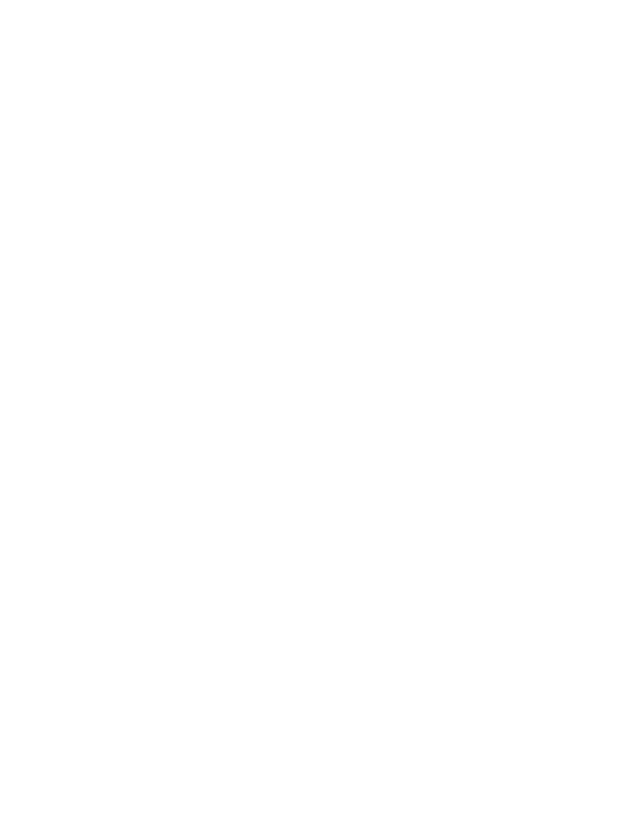
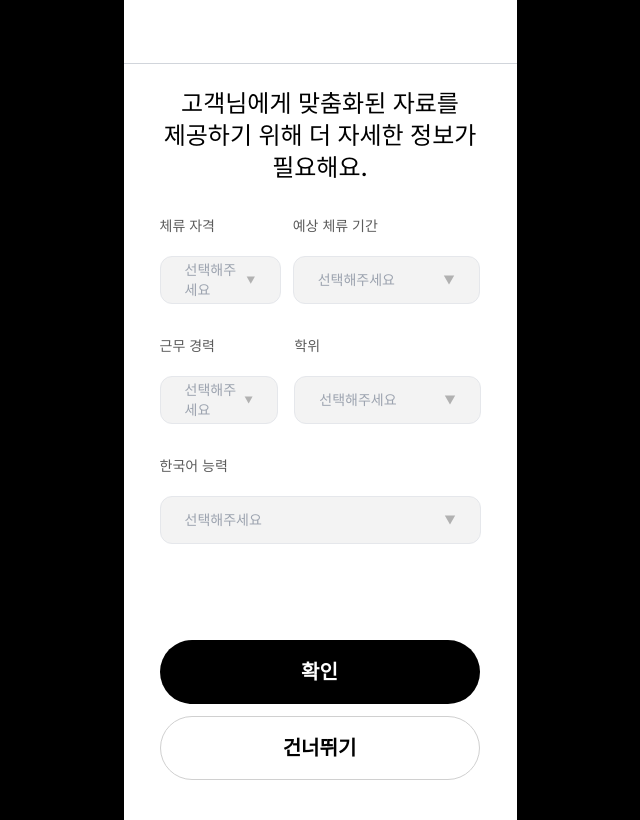
Before and after one commit to BeJunseok/CrossBiz-FE, a React (Vite) app: page /register/visa-info in a window 1280 px wide. Before the commit this address had no page. Shown: the whole page, without its empty margins (320-960 px from the left). Built offline with nearby package versions, Linux system fonts and the light colour scheme.

Commit message:
feat: 추가정보 페이지2 구현

```diff
--- a/src/App.jsx
+++ b/src/App.jsx
@@ -9,6 +9,7 @@ import SearchPage from '@/pages/community/SearchPage';
 import PostDetailPage from '@/pages/community/PostDetailPgae';
 import RegisterPage from './pages/register/RegisterPage';
 import PersonalInfoPage from './pages/register/PersonalInfoPage';
+import VisaInfoPage from './pages/register/VisaInfoPage';
 
 function App() {
   return (
@@ -19,6 +20,7 @@ function App() {
         <Route path="/login" element={<LoginPage />} />
         <Route path="/register" element={<RegisterPage />} />
         <Route path="/register/personal-info" element={<PersonalInfoPage />} />
+        <Route path="/register/visa-info" element={<VisaInfoPage />} />
         <Route path="/community/search" element={<SearchPage />} />
         <Route path="/community/post/:id" element={<PostDetailPage />} />
 
--- a/src/components/register/Dropdown.jsx
+++ b/src/components/register/Dropdown.jsx
@@ -43,7 +43,7 @@ const Dropdown = ({ options, value, placeholder, onChange, error }) => {
             onChange={(e) => onChange(e.target.value)}
             placeholder="직접 입력해주세요"
             className={clsx(
-              'w-full h-12 bg-[#f3f3f3] rounded-xl px-6 py-4 text-lg font-medium text-black focus:outline-none focus:ring-2 transition-all',
+              'w-full h-12 bg-[#f3f3f3] rounded-xl px-6 py-4 placeholder:text-sm text-black focus:outline-none focus:ring-2 transition-all',
               {
                 'border border-red-300 focus:ring-red-300': error,
                 'focus:border-blue-500': !error,
@@ -57,7 +57,7 @@ const Dropdown = ({ options, value, placeholder, onChange, error }) => {
             type="button"
             onClick={() => setIsOpen(!isOpen)}
             className={clsx(
-              'w-full h-12 bg-[#f3f3f3] rounded-xl px-6 py-lg flex items-center justify-between text-left transition-all focus:border-blue-500',
+              'w-full h-12 bg-[#f3f3f3] rounded-xl px-6 py-lg  flex items-center justify-between text-left transition-all focus:border-blue-500',
               {
                 'border border-red-300': error,
                 'border focus:border-blue-500': !error,
@@ -65,7 +65,7 @@ const Dropdown = ({ options, value, placeholder, onChange, error }) => {
             )}
           >
             <span
-              className={`text-base font-medium ${
+              className={`text-sm font-medium ${
                 value ? 'text-black' : 'text-gray-400'
               }`}
             >
@@ -86,7 +86,7 @@ const Dropdown = ({ options, value, placeholder, onChange, error }) => {
                 key={option}
                 type="button"
                 onClick={() => handleSelect(option)}
-                className="w-full h-12 px-6 py-3 text-left text-lg hover:bg-gray-50 transition-colors border-b border-gray-100 last:border-b-0"
+                className="w-full h-12 px-6 py-3 text-left text-base hover:bg-gray-50 transition-colors border-b border-gray-100 last:border-b-0"
               >
                 {option}
               </button>
--- a/src/constants/dropdownOptions.js
+++ b/src/constants/dropdownOptions.js
@@ -2,4 +2,47 @@ export const dropdownOptions = {
   AGE_OPTIONS: ['10대 미만', '20-30대', '40-50대', '60대 이상'],
   NATIONALITY_OPTIONS: ['중국', '미국', '터키', '태국', '기타'],
   BUSINESS_INFO_OPTIONS: ['자영업자', '예비창업자', '기타'],
+  RESIDENCE_STATUS_OPTIONS: [
+    '유학',
+    '구직',
+    '기업투자',
+    '단기종합',
+    '일반연수',
+    '기타',
+  ],
+  EXPECTED_STAY_PERIOD_OPTIONS: [
+    '3개월 이하',
+    '6개월 이하',
+    '1년 이하',
+    '2년 이하',
+    '3년 이하',
+    '5년 이하',
+    '영주/무기한',
+    '모름',
+  ],
+  WORK_EXPERIENCE_OPTIONS: [
+    '없음(0년)',
+    '1년 이상',
+    '2년 이상',
+    '3년 이상',
+    '5년 이상',
+    '10년 이상',
+  ],
+  DEGREE_OPTIONS: [
+    '없음',
+    '고등학교 졸업',
+    '전문학사',
+    '학사',
+    '석사',
+    '박사',
+    '기타',
+  ],
+  KOREAN_PROFICIENCY_OPTIONS: [
+    '없음',
+    '기초 회화 가능(TOPIK 1-2)',
+    '중급(TOPIK 3-4)',
+    '고급(TOPIK 5-6)',
+    '한국 대학교 졸업',
+    '기타',
+  ],
 };
--- /dev/null
+++ b/src/pages/register/VisaInfoPage.jsx
@@ -0,0 +1,213 @@
+import { useState } from 'react';
+import { useForm, Controller } from 'react-hook-form';
+import { zodResolver } from '@hookform/resolvers/zod';
+import { useNavigate } from 'react-router-dom';
+import Dropdown from '@/components/register/Dropdown';
+import { visaInfoSchema } from '@/utils/validation';
+import { dropdownOptions } from '@/constants/dropdownOptions';
+import { useRegisterStore } from '@/stores/registerStore';
+
+const {
+  RESIDENCE_STATUS_OPTIONS,
+  EXPECTED_STAY_PERIOD_OPTIONS,
+  WORK_EXPERIENCE_OPTIONS,
+  DEGREE_OPTIONS,
+  KOREAN_PROFICIENCY_OPTIONS,
+} = dropdownOptions;
+
+const VisaInfoPage = () => {
+  const { formData, resetFormData } = useRegisterStore();
+  const nav = useNavigate();
+  const [isSubmitting, setIsSubmitting] = useState(false);
+
+  const {
+    handleSubmit,
+    control,
+    formState: { errors, isValid },
+  } = useForm({
+    resolver: zodResolver(visaInfoSchema),
+    mode: 'onChange',
+    defaultValues: formData,
+  });
+
+  const handleRegistrationSubmit = async (finalData) => {
+    setIsSubmitting(true);
+
+    setTimeout(() => {
+      console.log('회원가입 완료! 최종 데이터:', finalData);
+      resetFormData();
+
+      alert('회원가입 완료!');
+      nav('/login');
+
+      setIsSubmitting(false);
+    }, 2000);
+  };
+
+  const onSubmit = (data) => {
+    const completeFormData = { ...formData, ...data };
+    handleRegistrationSubmit(completeFormData);
+  };
+
+  const handleSkip = async () => {
+    const completeFormData = {
+      ...formData,
+      visaStatus: '',
+      expectedStayPeriod: '',
+      workExperience: '',
+      education: '',
+      koreanProficiency: '',
+    };
+
+    handleRegistrationSubmit(completeFormData);
+  };
+
+  return (
+    <div className="min-h-screen w-full bg-white">
+      {/* 헤더 */}
+      <header className="bg-white border-b border-gray-300 h-16" />
+
+      <div className="px-9 pt-6">
+        <div className="mb-8 text-center">
+          <p className="text-2xl font-medium text-black leading-8">
+            고객님에게 맞춤화된 자료를
+            <br />
+            제공하기 위해 더 자세한 정보가
+            <br />
+            필요해요.
+          </p>
+        </div>
+
+        {/* 폼 */}
+        <form onSubmit={handleSubmit(onSubmit)} className="space-y-8">
+          <div className="grid grid-cols-5 gap-3">
+            {/* 체류 자격 */}
+            <div className="col-span-2">
+              <label className="block text-sm font-normal text-[#5b5b5b] mb-5">
+                체류 자격
+              </label>
+              <Controller
+                name="visaStatus"
+                control={control}
+                render={({ field }) => (
+                  <Dropdown
+                    options={RESIDENCE_STATUS_OPTIONS}
+                    value={field.value}
+                    onChange={field.onChange}
+                    placeholder="선택해주세요"
+                    error={errors.visaStatus}
+                  />
+                )}
+              />
+            </div>
+
+            {/* 예상 체류 기간  */}
+            <div className="col-span-3">
+              <label className="block text-sm font-normal text-[#5b5b5b] mb-5">
+                예상 체류 기간
+              </label>
+              <Controller
+                name="expectedStayPeriod"
+                control={control}
+                render={({ field }) => (
+                  <Dropdown
+                    options={EXPECTED_STAY_PERIOD_OPTIONS}
+                    value={field.value}
+                    onChange={field.onChange}
+                    placeholder="선택해주세요"
+                    error={errors.expectedStayPeriod}
+                  />
+                )}
+              />
+            </div>
+          </div>
+
+          <div className="grid grid-cols-5 gap-4">
+            {/* 근무 경력 */}
+            <div className="col-span-2">
+              <label className="block text-sm font-normal text-[#5b5b5b] mb-5">
+                근무 경력
+              </label>
+              <Controller
+                name="workExperience"
+                control={control}
+                render={({ field }) => (
+                  <Dropdown
+                    options={WORK_EXPERIENCE_OPTIONS}
+                    value={field.value}
+                    onChange={field.onChange}
+                    placeholder="선택해주세요"
+                    error={errors.workExperience}
+                  />
+                )}
+              />
+            </div>
+
+            {/* 학위 */}
+            <div className="col-span-3">
+              <label className="block text-sm font-normal text-[#5b5b5b] mb-5">
+                학위
+              </label>
+              <Controller
+                name="education"
+                control={control}
+                render={({ field }) => (
+                  <Dropdown
+                    options={DEGREE_OPTIONS}
+                    value={field.value}
+                    onChange={field.onChange}
+                    placeholder="선택해주세요"
+                    error={errors.education}
+                  />
+                )}
+              />
+            </div>
+          </div>
+
+          {/* 한국어 능력 */}
+          <div>
+            <label className="block text-sm font-normal text-[#5b5b5b] mb-5">
+              한국어 능력
+            </label>
+            <Controller
+              name="koreanProficiency"
+              control={control}
+              render={({ field }) => (
+                <Dropdown
+                  options={KOREAN_PROFICIENCY_OPTIONS}
+                  value={field.value}
+                  onChange={field.onChange}
+                  placeholder="선택해주세요"
+                  error={errors.koreanProficiency}
+                />
+              )}
+            />
+          </div>
+
+          <div className="pt-16 pb-10 space-y-3">
+            {/* 확인 버튼 */}
+            <button
+              type="submit"
+              disabled={!isValid || isSubmitting}
+              className="w-80 h-16 bg-black text-white text-xl font-semibold rounded-[40px] hover:bg-gray-800 disabled:bg-gray-400 disabled:cursor-not-allowed transition-colors"
+            >
+              {isSubmitting ? '처리중...' : '확인'}
+            </button>
+
+            {/* 건너뛰기 버튼 */}
+            <button
+              type="button"
+              onClick={handleSkip}
+              disabled={isSubmitting}
+              className="w-80 h-16 bg-white text-black text-xl font-semibold rounded-[40px] border border-[#d0d0d0] hover:bg-gray-50 disabled:bg-gray-100 disabled:cursor-not-allowed transition-colors"
+            >
+              {isSubmitting ? '처리중...' : '건너뛰기'}
+            </button>
+          </div>
+        </form>
+      </div>
+    </div>
+  );
+};
+
+export default VisaInfoPage;
--- a/src/utils/validation.js
+++ b/src/utils/validation.js
@@ -27,3 +27,11 @@ export const personalInfoSchema = z.object({
   nationality: z.string().min(1, '국적을 선택하거나 입력해주세요.'),
   businessInfo: z.string().min(1, '사업자 정보를 선택하거나 입력해주세요.'),
 });
+
+export const visaInfoSchema = z.object({
+  residenceStatus: z.string().optional(),
+  expectedStayPeriod: z.string().optional(),
+  workExperience: z.string().optional(),
+  degree: z.string().optional(),
+  koreanProficiency: z.string().optional(),
+});
```
